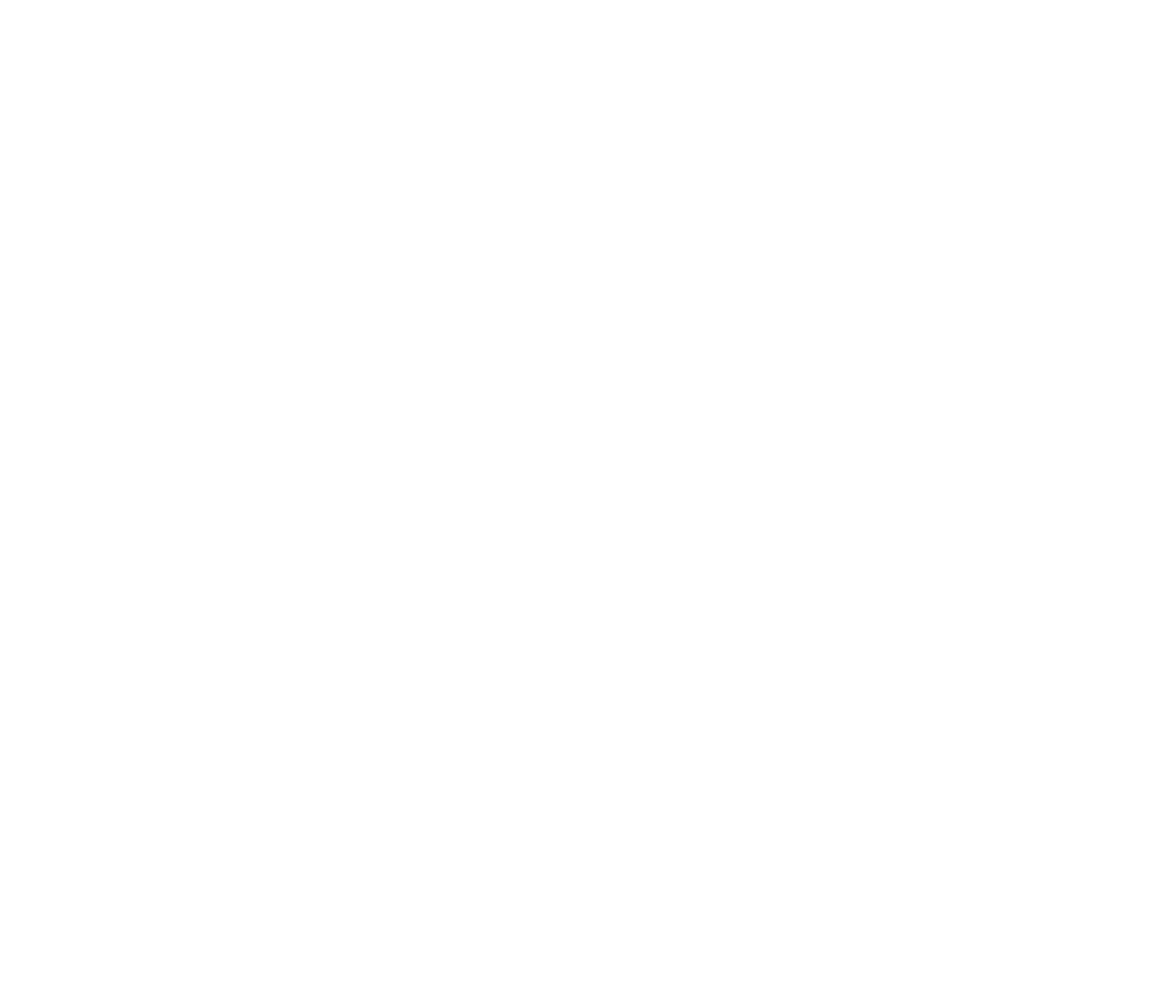
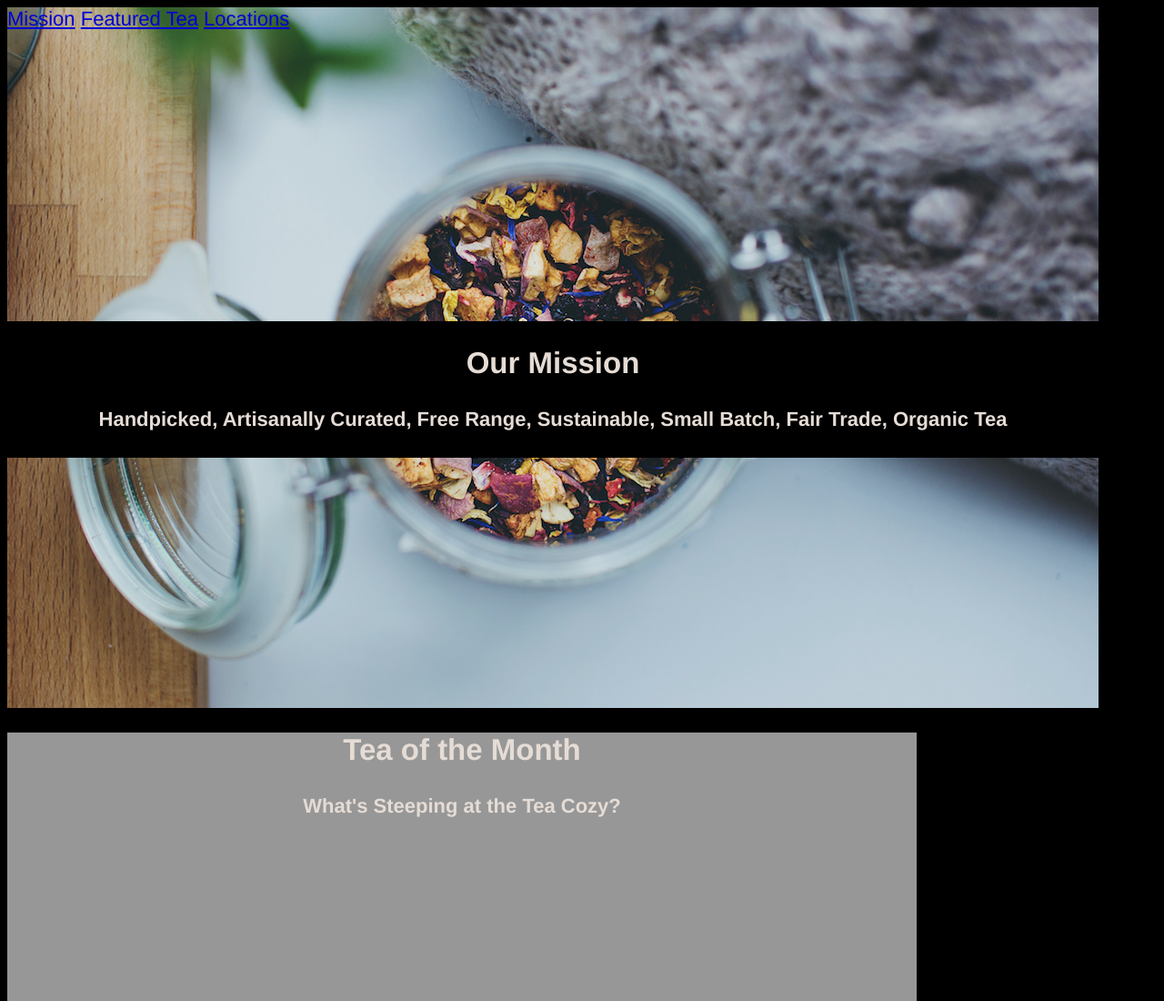
Before and after one commit to teamwheatley/teacozy, a plain HTML site: page index.html in a window 1280 px wide. Shown: the top 1100 px of the page at 91% size. Before the commit the page ends 800 px from the top, so only its background shows below. Drawn offline with Linux system fonts and the light colour scheme.

Commit message:
initial images and css

```diff
--- a/index.html
+++ b/index.html
@@ -1,9 +1,83 @@
 <!DOCTYPE html>
 <html>
 <head>
+<link rel="stylesheet" type="text/css" href="./resources/css/style.css">
 	<title></title>
 </head>
 <body>
 
+
+<!-- Header Bar -->
+<header>
+
+
+
+<nav>
+	<a href="#">Mission</a>
+	<a href="#">Featured Tea</a>
+	<a href="#">Locations</a>
+
+</nav>
+
+</header>
+
+<div id="main">
+<!-- Section 1 - Our Mission -->
+<div id="our-mission" class="flex-container">
+
+
+	<div id="mission">
+	<h2>Our Mission</h2>
+	<h4>Handpicked, Artisanally Curated, Free Range, Sustainable, Small Batch, Fair Trade, Organic Tea</h4>
+	</div>
+
+</div>
+
+
+<!-- Section 2 - Tea of the Month -->
+<div id="tea-of-the-month">
+
+	<!-- Subtitle -->
+	<div>
+	<h2>Tea of the Month</h2>
+	<h4>What's Steeping at the Tea Cozy?</h4>
+	</div>
+
+	<!-- Box holder -->
+	<div>
+		<!-- Individual Boxes -->
+		<div>
+			<div class="tea-photos"></div>
+			<div class="tea-photos-desc"></div>
+		</div>
+
+
+
+
+
+	</div>
+
+
+</div>
+
+
+<!-- Section 3 - Locations -->
+<div id="locations">
+
+</div>
+
+
+<!-- Section 4 - Contact Details -->
+<div id="contact-details">
+
+
+</div>
+
+
+<!-- Footer -->
+<footer>
+<p>copyright The Tea Cozy 2017</p>
+</footer>
+</div>
 </body>
 </html>
--- a/resources/css/style.css
+++ b/resources/css/style.css
@@ -0,0 +1,86 @@
+/* Gobal */
+
+body {
+	font-family: Helvetica;
+	font-size: 22px;
+	color: seashell;
+	background-color: black;
+	opacity: 0.9;
+	text-align: center;
+}
+
+.main {
+	padding-top: 69px;
+	opacity: 0.9;
+	width: 1200px;
+	margin: auto;
+}
+
+.flex-container {
+	display: flex;
+    justify-content: center;
+    flex-wrap: wrap;
+}
+
+/* Header Bar */
+
+header {
+	height: 69px;
+	z-index: 1;
+	position: fixed;
+
+}
+
+
+
+/* Section 1 - Our Mission */
+
+#our-mission {
+	height: 700px;
+	width: 1200px;
+	background-image: url(../../resources/images/img-mission-background.jpg);
+	padding-top: 70px;
+}
+
+#mission {
+	background-color: black;
+	margin: auto;
+	width: 100%;
+}
+
+
+
+/* Section 2 - Tea of the Month */
+
+#tea-of-the-month {
+	height: 700px;
+	width: 1000px;
+	background-color: darkgrey;
+}
+
+.tea-photos {
+	height: 200px;
+	width: 300px;
+}
+
+.tea-photos-desc {
+	width: 300px;
+	margin-top: 10px;
+}
+
+
+/* Section 3 - Locations */
+
+#locations {
+	height: 500px;
+	width: 1200px;
+	background-image: url(../../resources/images/img-locations-background.jpg);
+
+}
+
+/* Footer */
+
+p {
+	text-align: left;
+	margin-left: 20px;
+}
```
Also changed, not shown: resources/images/img-berryblitz.jpg (added), resources/images/img-donut.jpg (added), resources/images/img-locations-background.jpg (added), resources/images/img-mission-background.jpg (added), resources/images/img-myrtle-ave.jpg (added), resources/images/img-spiced-rum.jpg (added), resources/images/img-tea-cozy-logo.png (added), 2 other files.
